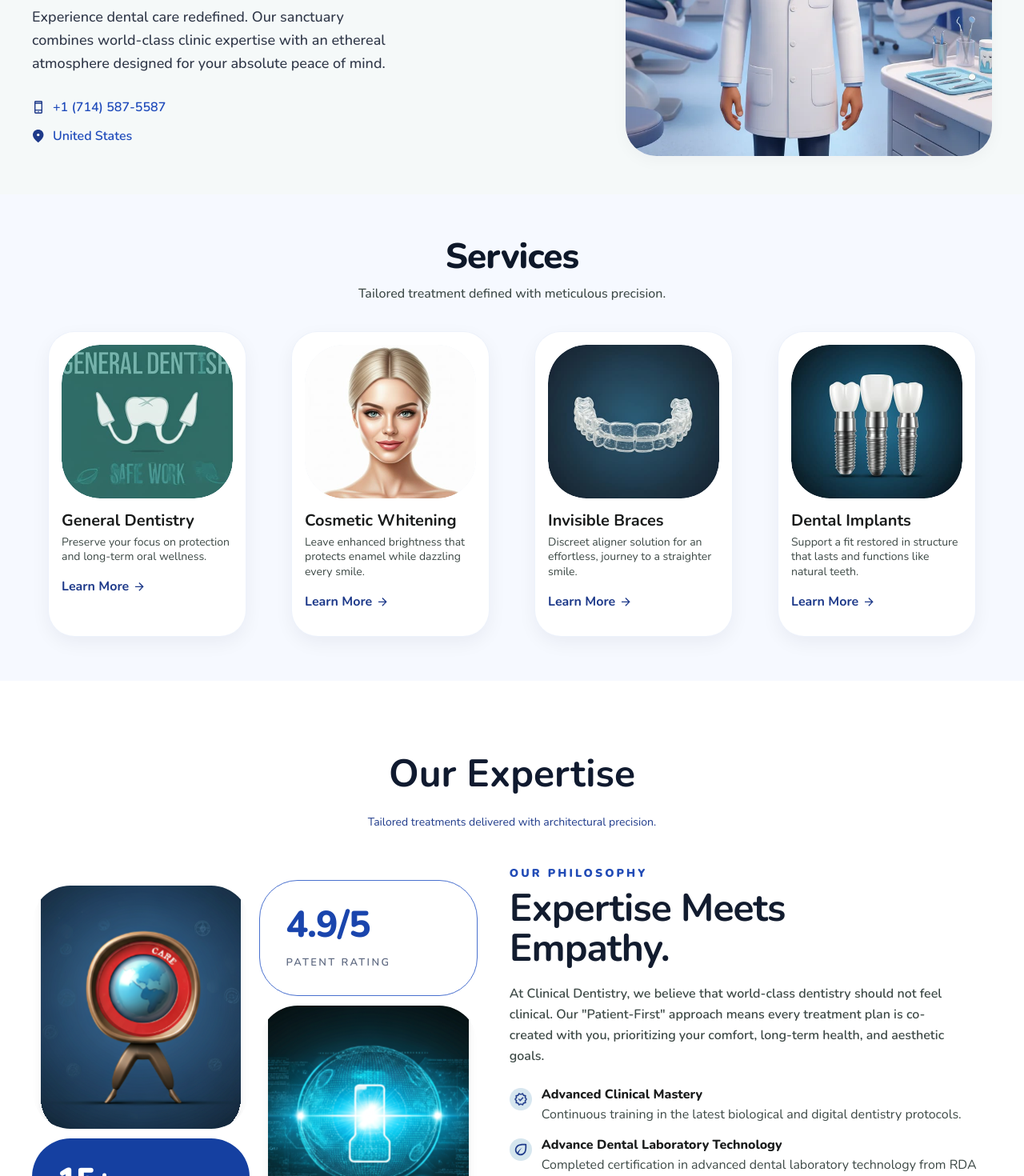
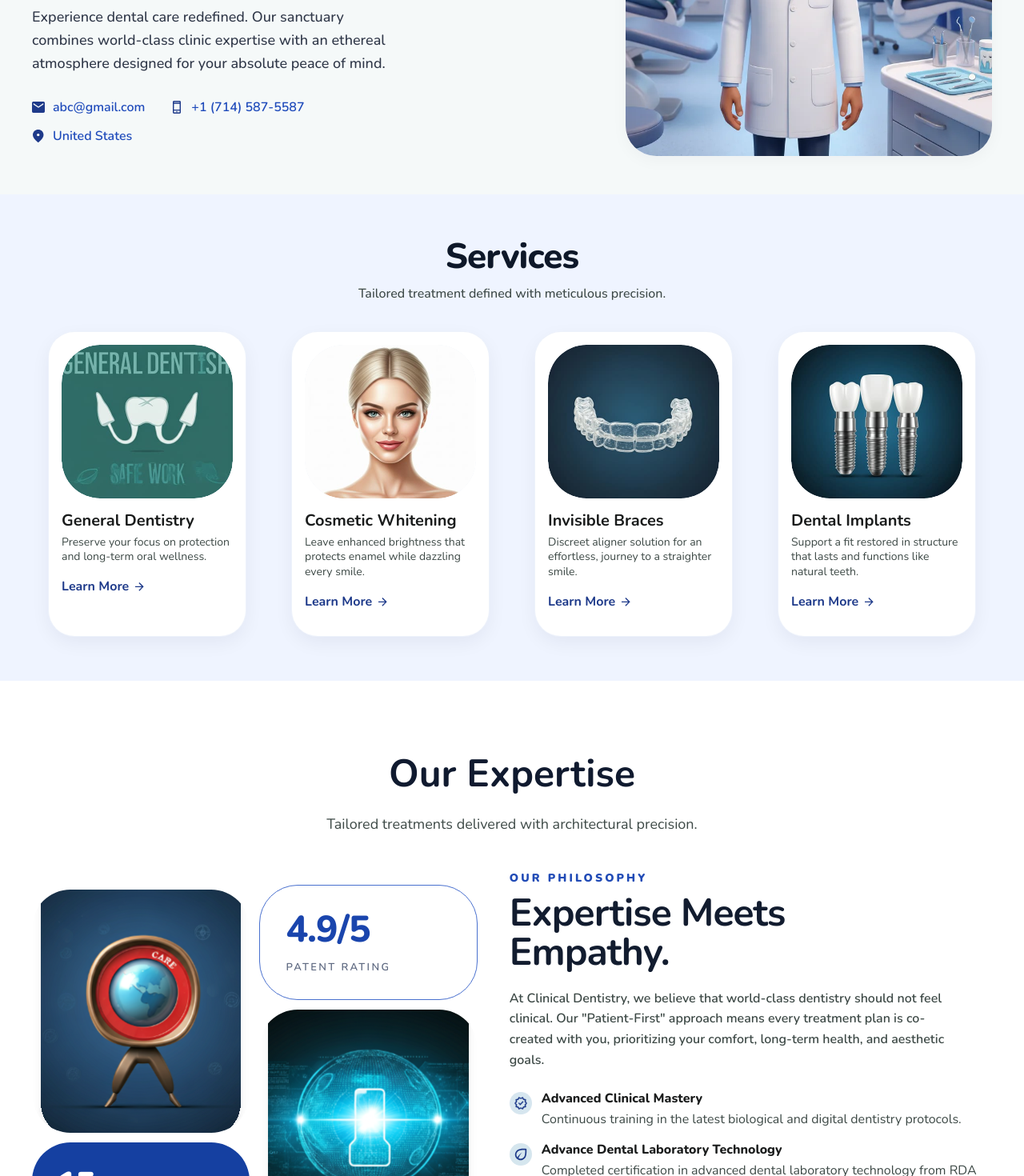
Before and after one commit to JAFFARDEV12/Dentist-Website, a React (Vite) app: page /california-dental-group-of-huntington-beach in a window 1280 px wide. Shown: the part 440-1910 px from the top of the page at 80% size. Built offline with nearby package versions, Linux system fonts and the light colour scheme.

Commit message:
page layout issue fix

```diff
--- a/src/components/BannerSection.jsx
+++ b/src/components/BannerSection.jsx
@@ -5,10 +5,12 @@ import { FALLBACK_DOCTOR_IMAGE, getDoctorImage } from '../data/doctorImages'
 import { formatPhoneDisplay } from '../utils/phoneFormat'
 import phone from '../assets/icons/phone.svg'
 import location from '../assets/icons/location.svg'
+import email from '../assets/icons/email.svg'
 
 export default function BannerSection() {
   const p = usePractice()
   const phonePrimary = formatPhoneDisplay(p.phone, p.location)
+  const emailPrimary = p.email ? p.email : null
   const phoneSecondary = p.phoneSecondary ? formatPhoneDisplay(p.phoneSecondary, p.location) : null
   const sameName = p.practiceName.trim().toLowerCase() === p.dentistOwner.trim().toLowerCase()
   const locationLabel = p.location === 'Canada' ? 'Canada' : 'United States'
@@ -48,6 +50,10 @@ export default function BannerSection() {
 
         <div className="mt-7 space-y-3 text-[15px] font-semibold text-[#1f4bbb] sm:text-[16px]">
           <div className="flex flex-wrap items-center gap-x-8 gap-y-2">
+          <p className="flex items-center gap-2.5 whitespace-nowrap">
+              <img src={email} alt="" className="size-4 object-contain" />
+              abc@gmail.com
+            </p>
             <p className="flex items-center gap-2.5 whitespace-nowrap">
               <img src={phone} alt="" className="size-4 object-contain" />
               {phonePrimary}
--- a/src/components/expertise/ExpertiseFeatureItem.jsx
+++ b/src/components/expertise/ExpertiseFeatureItem.jsx
@@ -18,7 +18,7 @@ export default function ExpertiseFeatureItem({ feature }) {
         <h4 className="text-[14px] leading-[1.25] font-extrabold text-[#1a1c1c] sm:text-[15px] md:text-[16px]">
           {feature.title}
         </h4>
-        <p className="mt-1 text-[13px] leading-[1.45] font-normal text-[#3d4946] sm:text-[14px] md:text-[16px]">
+        <p className="mt-1 text-[13px] font-normal text-[#3d4946] sm:text-[14px] md:text-[16px]">
           {feature.text}
         </p>
 
--- a/src/sections/OurExpertiseSection.jsx
+++ b/src/sections/OurExpertiseSection.jsx
@@ -11,7 +11,7 @@ export default function OurExpertiseSection() {
           <h2 className="text-[38px]  font-bold  text-[#101a2f] sm:text-[48px]">
             {expertiseData.title}
           </h2>
-          <p className="mt-4 text-[16px]  leading-[1.3] font-normal text-[#1E3A8A] sm:text-[14px]">{expertiseData.subtitle}</p>
+          <p className="mt-4 text-[16px]  leading-[1.3] font-normal text-[#3D4946] sm:text-[18px]">{expertiseData.subtitle}</p>
         </header>
 
         <div className="mt-[10px] grid min-w-0 grid-cols-1 gap-8 lg:mt-12 lg:grid-cols-[minmax(0,0.96fr)_minmax(0,1.04fr)] lg:items-start lg:gap-10">
--- a/src/sections/ServicesSection.jsx
+++ b/src/sections/ServicesSection.jsx
@@ -4,7 +4,7 @@ import { servicesData } from '../data/servicesData'
 
 export default function ServicesSection() {
   return (
-    <section id="services" className="scroll-mt-[88px] bg-[#f6f9ff] py-10 sm:py-12 lg:py-14">
+    <section id="services" className="scroll-mt-[88px] bg-[#EFF4FF] py-10 sm:py-12 lg:py-14">
       <div className={PAGE_CONTAINER}>
         <header className="mx-auto max-w-[430px] text-center">
           <h2 className="text-[44px] leading-none font-extrabold tracking-[-0.02em] text-[#0e1829]">Services</h2>
```
